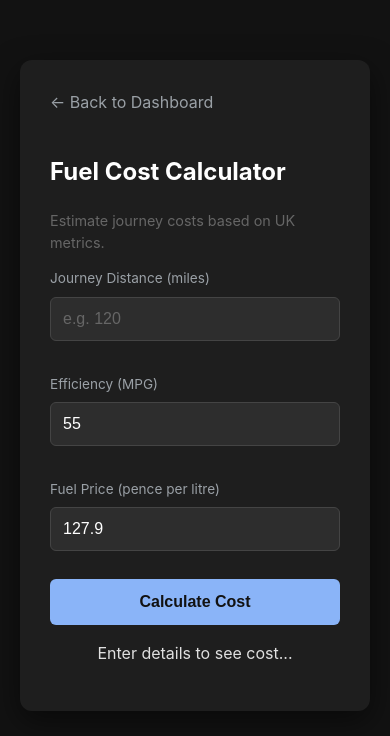
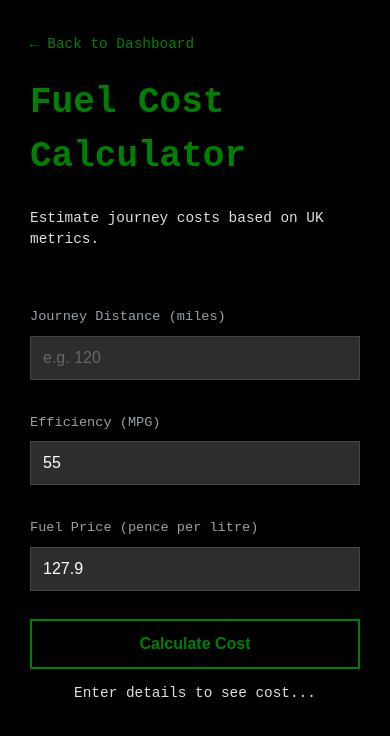
Before and after one commit to ingalless/html-tools, a website: page public/index.html in a window 390 px wide. Both pictures are taken after a click on the link "Fuel Calculator". Drawn offline with Linux system fonts and the light colour scheme.

Commit message:
feat: change to a neovim-user friendly design

```diff
--- a/public/index.html
+++ b/public/index.html
@@ -5,23 +5,30 @@
     <meta name="viewport" content="width=device-width, initial-scale=1.0">
     <title>Ingalless' tools</title>
     <style>
-      body { font-family: -apple-system, BlinkMacSystemFont, "Segoe UI", Roboto, sans-serif; background: #121212; color: #e0e0e0; padding: 20px; line-height: 1.5; margin: 0; }
-      .view { display: none; max-width: 600px; margin: 40px auto; background: #1e1e1e; padding: 30px; border-radius: 12px; box-shadow: 0 10px 30px rgba(0,0,0,0.5); }
+      body { font-family: monospace; background: #000; color: #e0e0e0; padding: 20px; line-height: 1.5; margin: 0; font-size: 18px; }
+      .view { display: none; max-width: 600px; margin: 40px auto; border: 2px solid green; padding: 30px; box-shadow: 5px 5px 200px -50px green; }
       .active { display: block; }
-      h1 { color: #8ab4f8; margin-top: 0; font-weight: 600; }
+      h1 { color: green; margin-top: 0; font-weight: 600; }
       h2 { color: #ffffff; margin-bottom: 20px; }
       label { display: block; margin-top: 15px; font-size: 0.85rem; color: #9aa0a6; }
-      input { width: 100%; padding: 12px; margin: 8px 0 18px 0; background: #2d2d2d; border: 1px solid #444; border-radius: 6px; box-sizing: border-box; color: #ffffff; font-size: 1rem; outline: none; transition: border-color 0.2s; }
+      input { width: 100%; padding: 12px; margin: 8px 0 18px 0; background: #2d2d2d; border: 1px solid #444; box-sizing: border-box; color: #ffffff; font-size: 1rem; outline: none; transition: border-color 0.2s; }
       input:focus { border-color: #8ab4f8; }
       input::placeholder { color: #666; }
-      canvas { display: block; margin: 25px auto; border: 12px solid #ffffff; background: #ffffff; border-radius: 4px; max-width: 100%; height: auto; }
-      .btn { display: inline-block; width: 100%; background: #8ab4f8; color: #121212; border: none; padding: 14px 20px; border-radius: 6px; cursor: pointer; text-decoration: none; font-weight: bold; font-size: 1rem; text-align: center; transition: background 0.2s; }
-      .btn:hover { background: #aecbfa; }
-      .link { color: #8ab4f8; text-decoration: none; display: block; margin-top: 20px; font-size: 0.9rem; }
+      canvas { display: block; margin: 25px auto; background: #000; max-width: 100%; height: auto; }
+      .btn { display: inline-block; width: 100%; background: #000; color: green; border: 2px solid green; padding: 14px 20px; cursor: pointer; text-decoration: none; font-weight: bold; font-size: 1rem; text-align: center; transition: background 0.2s; }
+      .btn:hover { background: rgba(0, 255, 0, 0.1); }
+      .link { color: green; text-decoration: none; display: block; margin-top: 20px; font-size: 1rem; }
       .link:hover { text-decoration: underline; }
-      .back-link { color: #9aa0a6; text-decoration: none; display: inline-block; margin-bottom: 20px; transition: color 0.2s; }
-      .back-link:hover { color: #8ab4f8; }
-      #fuel-result { margin-top: 25px; padding: 20px; border-radius: 8px; background: #252a33; border-left: 4px solid #8ab4f8; }
+      .back-link { font-size: 0.9rem; color: green; text-decoration: none; display: inline-block; margin-bottom: 20px; transition: color 0.2s; }
+      .back-link:hover { text-decoration: underline; }
+      #fuel-result { margin-top: 25px; padding: 20px; background: #252a33; border-left: 4px solid #8ab4f8; }
+      .input-group { text-align: left; max-width: 300px; margin: 0 auto; }
+      @media (max-width: 700px) {
+        body { padding: 0px; }
+        #home { margin: 0px; border: none; box-shadow: none; }
+        .view { margin: 0px; border: none; box-shadow: none; }
+        .input-group { max-width: none; }
+      }
     </style>
 </head>
 
@@ -41,7 +48,7 @@ const FUEL_EFFICIENCY = 55;
 <body>
     <div id="home" class="view active">
         <h1>Ingalless' tools</h1>
-        <p>Welcome. Grandma-approved tools only.</p>
+        <p>Welcome. Select a tool below.</p>
         <a href="#fuel" class="link">Fuel Calculator</a>
         <a href="#qr" class="link">QR Generator</a>
     </div>
@@ -49,17 +56,17 @@ const FUEL_EFFICIENCY = 55;
     <div id="qr" class="view">
         <a href="#" class="back-link">&larr; Back to Dashboard</a>
         <h1>QR Generator</h1>
-        <input type="text" onblur="tools.qr.generate()" id="qr-input" value="https://google.com" placeholder="Enter text...">
+        <input type="text" oninput="tools.qr.generate()" id="qr-input" placeholder="Enter text...">
         <canvas id="qr-canvas"></canvas>
     </div>
 
     <div id="fuel" class="view">
         <a href="#" class="back-link">&larr; Back to Dashboard</a>
         <div class="tool-card">
-            <h2>Fuel Cost Calculator</h2>
-            <p style="font-size: 0.9rem; color: #666;">Estimate journey costs based on UK metrics.</p>
-
-            <div class="input-group" style="text-align: left; max-width: 300px; margin: 0 auto;">
+            <h1>Fuel Cost Calculator</h1>
+            <p style="font-size: 0.9rem;">Estimate journey costs based on UK metrics.</p>
+            <br/>
+            <div class="input-group">
                 <label for="fuel-miles">Journey Distance (miles)</label>
                 <input type="number" id="fuel-miles" placeholder="e.g. 120" step="0.1">
 
@@ -71,7 +78,7 @@ const FUEL_EFFICIENCY = 55;
 
                 <button class="btn" style="width: 100%; margin-top: 10px;" onclick="tools.fuel.calculate()">Calculate Cost</button>
 
-                <p id="fuel-total" style="text-align: center;">Enter details to see cost...</p>
+                <p id="fuel-total" style="text-align: center; font-size: 0.9rem;">Enter details to see cost...</p>
             </div>
 
             <div id="fuel-result" style="margin-top: 20px; padding: 15px; border-radius: 4px; display: none; background: #e8f4fd;">
```
